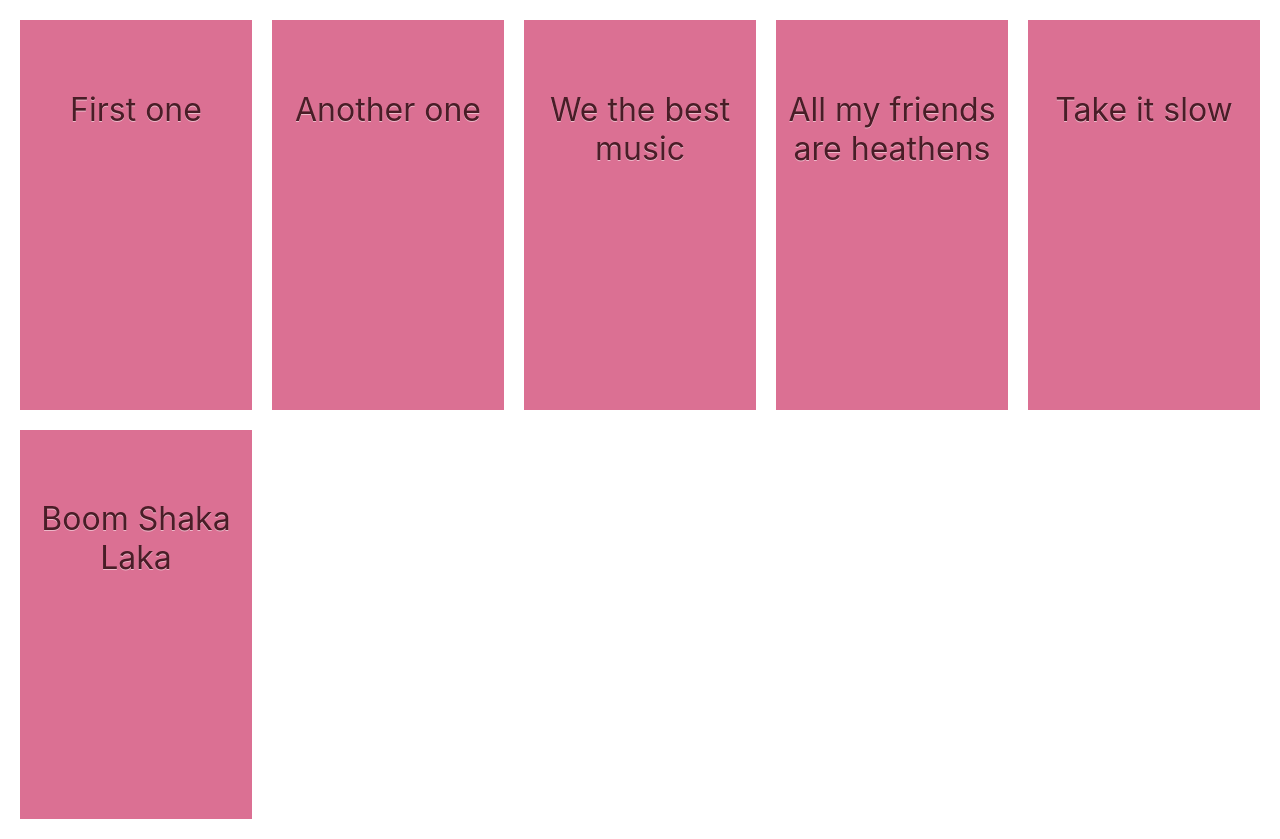
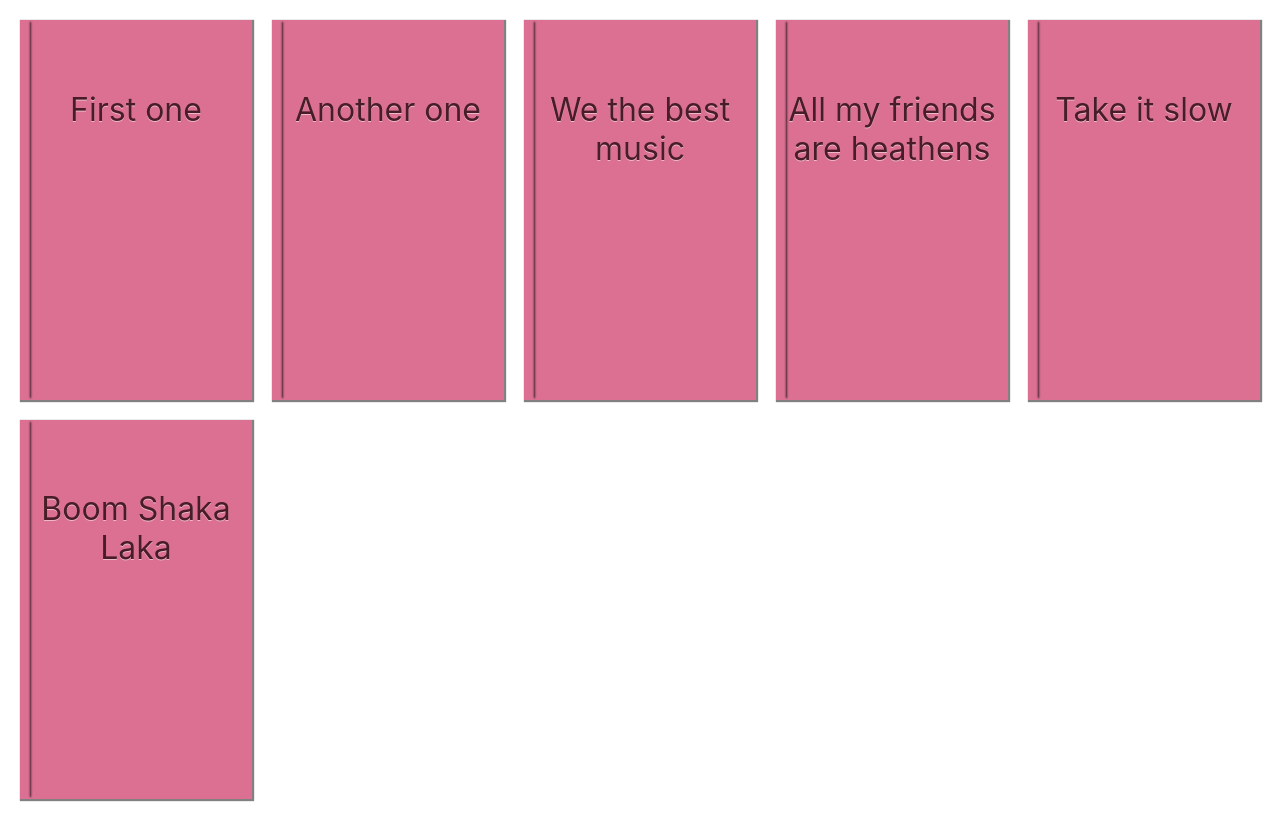
Before and after one commit to shockry/arc, a Next.js app: page / in a window 1280 px wide. Built offline with nearby package versions, Linux system fonts and the light colour scheme.

Commit message:
Add some "book" styles

```diff
--- a/components/StoriesList/styles.js
+++ b/components/StoriesList/styles.js
@@ -12,9 +12,21 @@ const StoryGrid = styled.ul`
 
 const Story = styled.li`
   background-color: palevioletred;
-  height: 320px;
+  height: 310px;
   text-align: center;
   padding-top: 30%;
+  position: relative;
+  box-shadow: 1px 1px 1px 1px #828080;
+
+  &::before {
+    content: "";
+    height: 99%;
+    box-shadow: 10px 0px 2px 0px black;
+    position: absolute;
+    left: 0;
+    top: 2px;
+    width: 1px;
+  }
 
   > span {
     color: #491d27;
```
